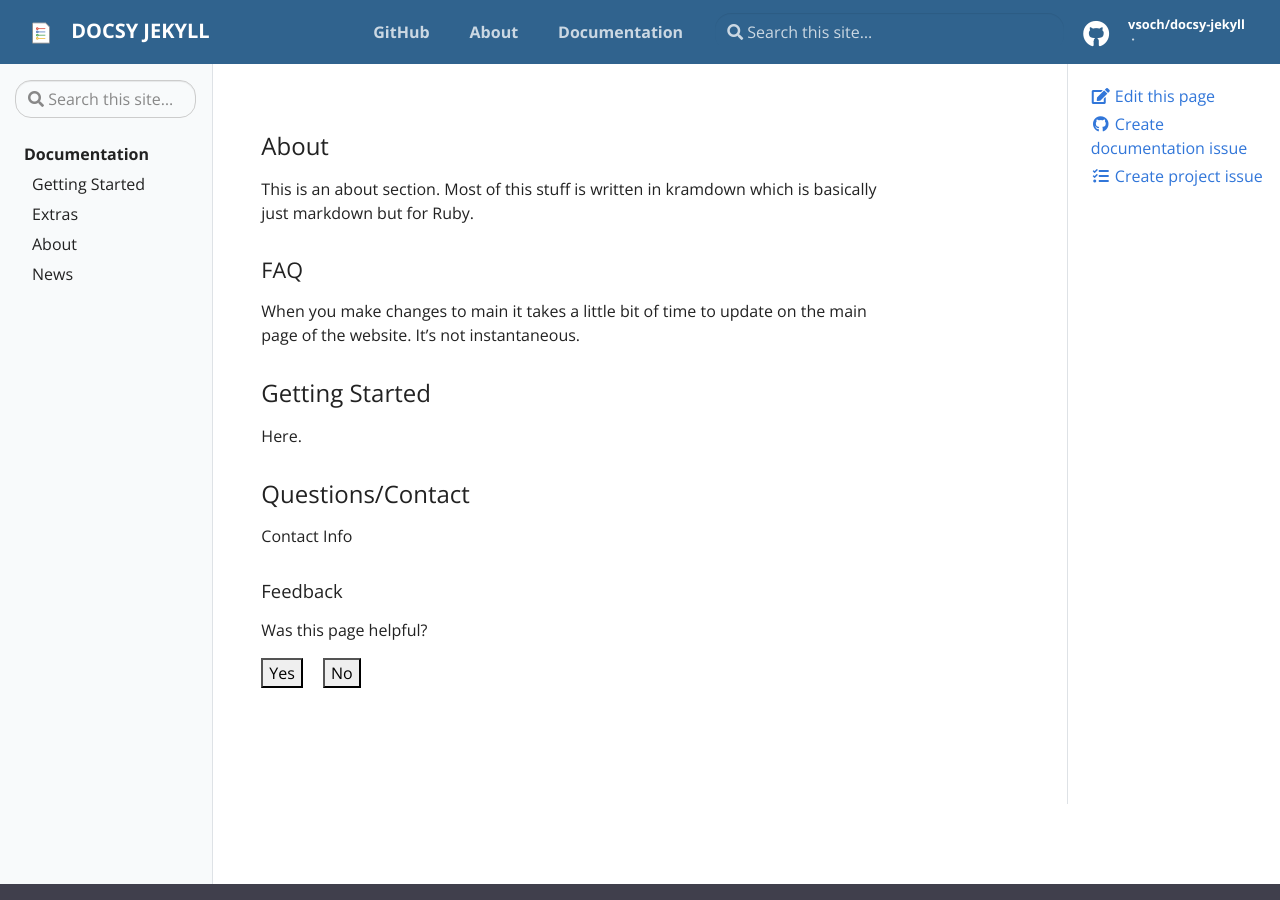
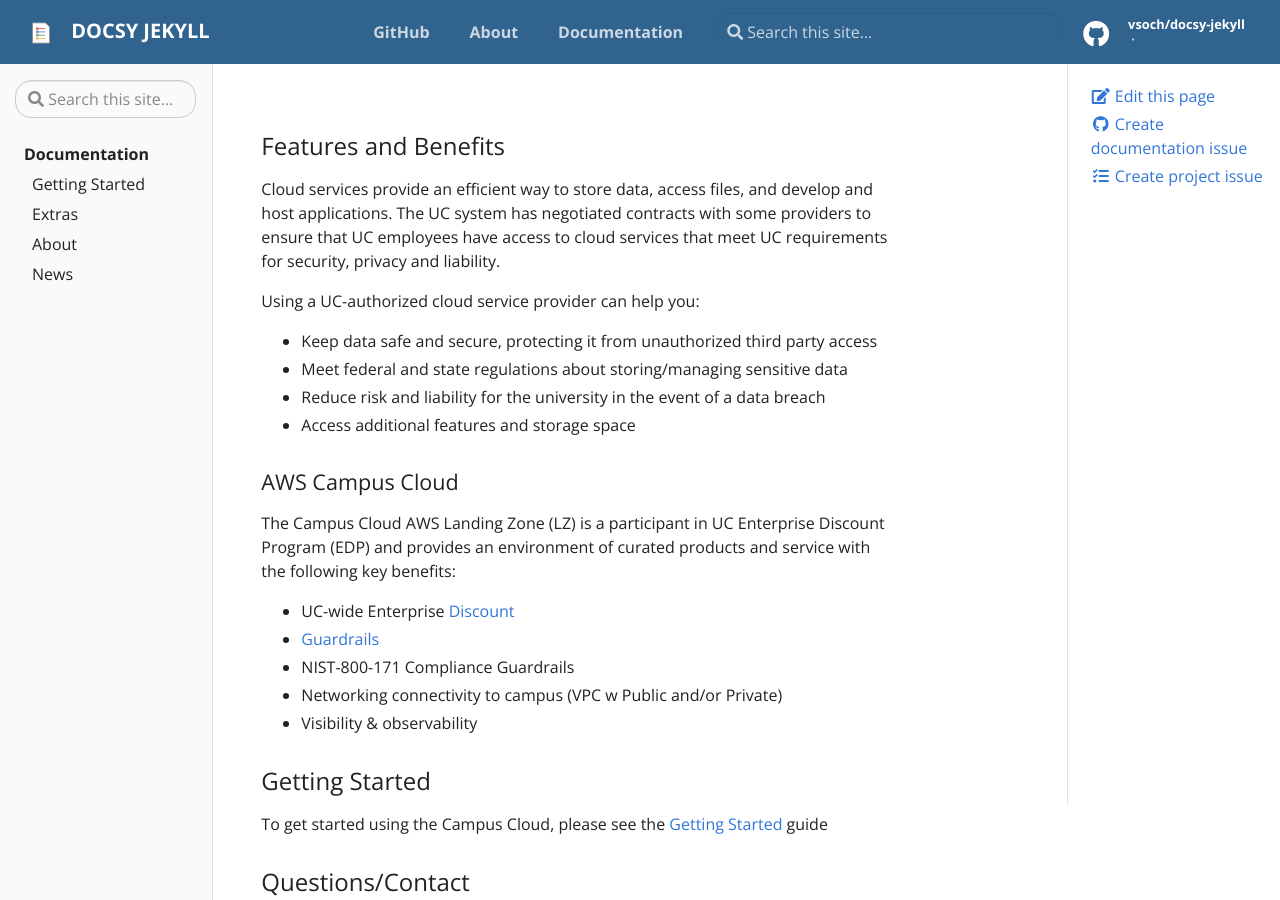
Before and after one commit to msi-techwiki/msidocs, a Jekyll site: the page built from index.md, in a window 1280 px wide and 900 px high. Built offline with Jekyll 4.4.1, drawn with Linux system fonts in a browser that asks for light colours.

Commit message:
Update index.md

```diff
--- a/index.md
+++ b/index.md
@@ -1,20 +1,36 @@
 ---
 layout: page
-title: "Marine Science Institute Landing Page"
+title: "Campus Cloud Docs - Home"
 permalink: /
 ---
 
-### About
+### Features and Benefits
 
-This is an about section. Most of this stuff is written in kramdown which is basically just markdown but for Ruby.
+Cloud services provide an efficient way to store data, access files, and develop and host applications.
+The UC system has negotiated contracts with some providers to ensure that UC employees have access to cloud services
+that meet UC requirements for security, privacy and liability.
 
-#### FAQ
-When you make changes to main it takes a little bit of time to update on the main page of the website. It's not instantaneous.
+Using a UC-authorized cloud service provider can help you:
 
+*   Keep data safe and secure, protecting it from unauthorized third party access
+*   Meet federal and state regulations about storing/managing sensitive data
+*   Reduce risk and liability for the university in the event of a data breach
+*   Access additional features and storage space
+
+#### AWS Campus Cloud
+
+The Campus Cloud AWS Landing Zone (LZ) is a participant in UC Enterprise Discount Program (EDP)
+and provides an environment of curated products and service with the following key benefits:
+
+*   UC-wide Enterprise [Discount](https://cio.ucop.edu/uc-gets-discount-for-amazon-web-services/)
+*   [Guardrails](glossary#guardrails)
+*   NIST-800-171 Compliance Guardrails
+*   Networking connectivity to campus (VPC w Public and/or Private)
+*   Visibility & observability
 
 ### Getting Started
 
-Here.
+To get started using the Campus Cloud, please see the [Getting Started](getting-started) guide
 
 ### Questions/Contact
 
```
